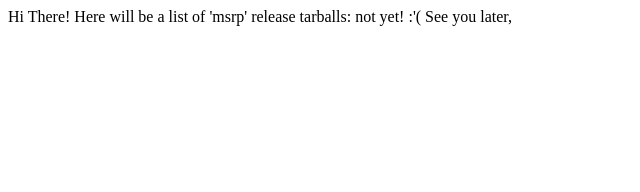
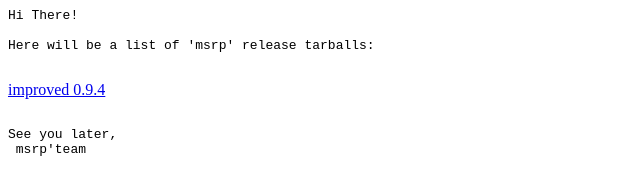
Before and after one commit to msrp/msrp.github.com, a plain HTML site: page index.html in a window 1280 px wide. Shown: the whole page, without its empty margins (0-640 px from the left). Drawn offline with Linux system fonts and the light colour scheme.

Commit message:
testing releases via gh-pages

```diff
--- a/index.html
+++ b/index.html
@@ -1,5 +1,11 @@
+<pre>
 Hi There!
 
-Here will be a list of 'msrp' release tarballs: not yet! :'(
+Here will be a list of 'msrp' release tarballs:
+
+</pre>
+<a href="releases/msrp-0.9.4.tar.gz">improved 0.9.4</a><br>
+<pre>
 
 See you later,
+ msrp'team
```
Also changed, not shown: 1 other file.
